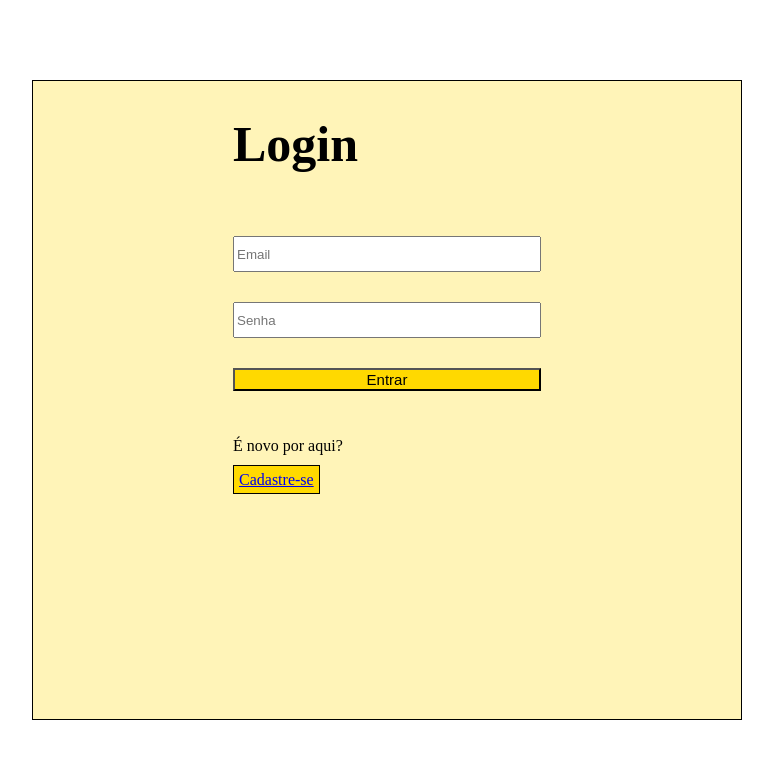
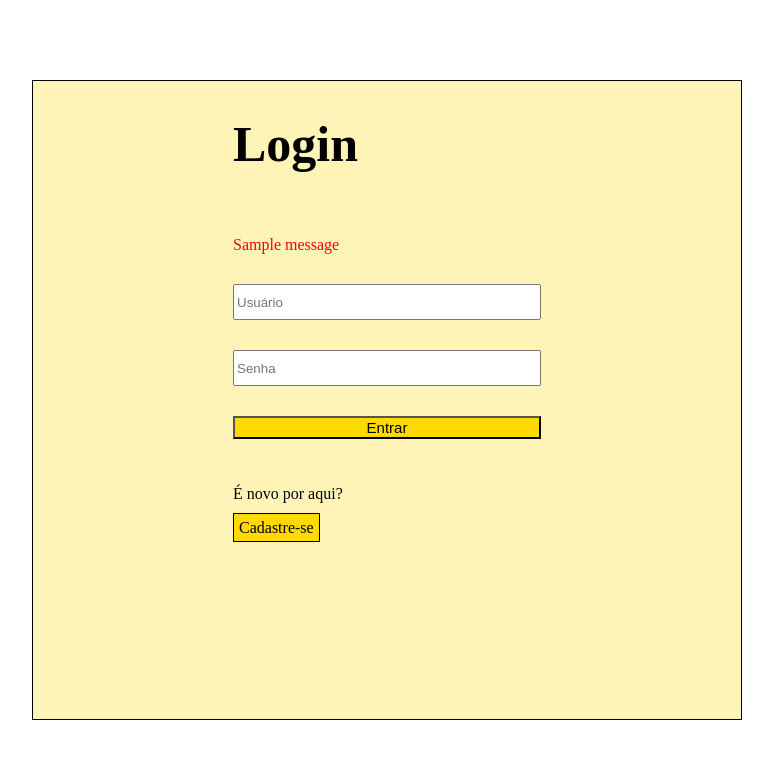
Before and after one commit to GeanPanchesk/Projeto_Engenharia, a Django app: page /login/ in a window 1280 px wide. Shown: the top 759 px of the page, without its empty margins (253-1026 px from the left). Run offline with Django 5.2, Linux system fonts and the light colour scheme; one stand-in notice (Sample message) is shown.

Commit message:
Login arrumado fix #17

```diff
--- a/projeto_completo/backend/main/templates/main/index_login.html
+++ b/projeto_completo/backend/main/templates/main/index_login.html
@@ -1,10 +1,10 @@
 {% load static %}
 <!DOCTYPE html>
-<html lang="en">
+<html lang="pt-br">
   <head>
     <meta charset="UTF-8" />
     <meta name="viewport" content="width=device-width, initial-scale=1.0" />
-    <title>MovieStar - login</title>
+    <title>MovieStar - Login</title>
     <style>
       html,
       body {
@@ -51,34 +51,49 @@
         background-color: #ffd900;
         padding: 5px;
         border: 1px solid black;
+        text-decoration: none;
+        color: black;
       }
       form article a:hover {
         box-shadow: 5px 5px 10px rgba(0, 0, 0, 0.5);
       }
+      .error-msg {
+        color: red;
+        margin: 0;
+      }
     </style>
   </head>
+
   <body class="log_in">
-    <form action="/login" method="POST" class="texts_log_in">
+    <form action="{% url 'index_login' %}" method="POST" class="texts_log_in">
+      {% csrf_token %}
       <h1>Login</h1>
+
+      {% if messages %} {% for message in messages %}
+      <p class="error-msg">{{ message }}</p>
+      {% endfor %} {% endif %}
+
       <input
-        type="email"
-        id="email"
-        name="email"
-        placeholder="Email"
+        type="text"
+        id="username"
+        name="username"
+        placeholder="Usuário"
         required
       />
+
       <input
         type="password"
-        id="senha"
-        name="senha"
+        id="password"
+        name="password"
         placeholder="Senha"
         required
       />
 
       <button type="submit">Entrar</button>
+
       <article>
         <p>É novo por aqui?</p>
-        <a href="{% url 'index_cadastro' %}"> Cadastre-se</a>
+        <a href="{% url 'index_cadastro' %}">Cadastre-se</a>
       </article>
     </form>
   </body>
--- a/projeto_completo/backend/main/views.py
+++ b/projeto_completo/backend/main/views.py
@@ -1,5 +1,6 @@
 from django.shortcuts import render, redirect
-from django.contrib.auth import login
+from django.contrib.auth import authenticate, login
+from django.contrib import messages
 from .forms import CustomUserCreationForm
 
 
@@ -7,10 +8,19 @@ def index(request):
     return render(request, 'main/index.html')
 
 def index_login(request):
+    if request.method == 'POST':
+        username = request.POST.get('username')
+        password = request.POST.get('password')
+
+        user = authenticate(request, username=username, password=password)
+
+        if user is not None:
+            login(request, user)
+            return redirect('index')  # ou outra página depois do login
+        else:
+            messages.error(request, "Usuário ou senha incorretos!")
+
     return render(request, 'main/index_login.html')
-
-def index_cadastro(request):
-    return render(request, 'main/index_cadastro.html')
 
 def trailer(request):
     return render(request, 'main/trailer.html')
```
Also changed, not shown: projeto_completo/backend/db.sqlite3.
